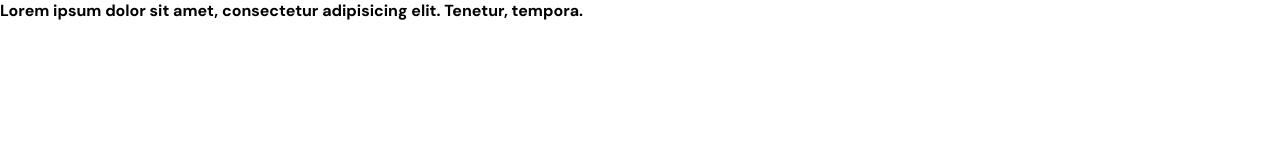
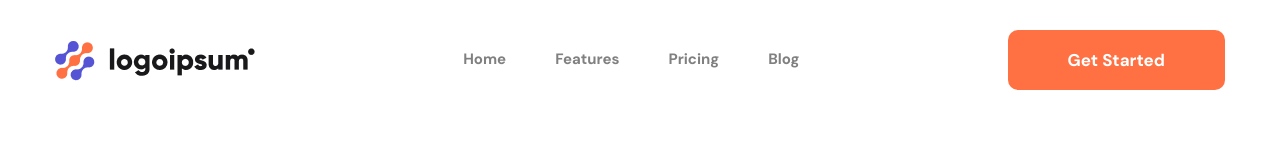
Before and after one commit to abdulkhayevs1/grow, a plain HTML site: page index.html in a window 1280 px wide. Drawn offline with Linux system fonts and the light colour scheme.

Commit message:
header nav was fineshed

```diff
--- a/index.html
+++ b/index.html
@@ -1,12 +1,37 @@
 <!DOCTYPE html>
-<html lang="en">
+<html lang="ru">
 <head>
     <meta charset="UTF-8">
     <meta name="viewport" content="width=device-width, initial-scale=1.0">
-    <title>Document</title>
+    <title>Grow</title>
+    <link rel="stylesheet" href="https://cdnjs.cloudflare.com/ajax/libs/font-awesome/6.5.1/css/all.min.css" integrity="sha512-DTOQO9RWCH3ppGqcWaEA1BIZOC6xxalwEsw9c2QQeAIftl+Vegovlnee1c9QX4TctnWMn13TZye+giMm8e2LwA==" crossorigin="anonymous" referrerpolicy="no-referrer" />
     <link rel="stylesheet" href="style/style.css">
 </head>
 <body>
-    <p>Lorem ipsum dolor sit amet, consectetur adipisicing elit. Tenetur, tempora.</p>
+    <header class="header">
+        <nav class="header__nav ">
+            <div class="header__nav-content container">
+                <img src="images/logo.png" alt="" class="header__nav-image">
+                <ul class="header__nav-list">
+                   <li class="header__nav-item">
+                       <a href="#" class="header__nav-link"> Home </a>
+                   </li>
+                   <li class="header__nav-item">
+                       <a href="#" class="header__nav-link"> Features </a>
+                   </li>
+                   <li class="header__nav-item">
+                       <a href="#" class="header__nav-link"> Pricing </a>
+                   </li>
+                   <li class="header__nav-item">
+                       <a href="#" class="header__nav-link"> Blog </a>
+                   </li>
+                </ul>
+                 <button class="header__nav-btn"> Get Started </button>
+                 <div class="header__nav-burger">
+                   <i class="fa-solid fa-bars"></i>
+                 </div>
+            </div>
+        </nav>
+    </header>
 </body>
 </html>
--- a/style/style.css
+++ b/style/style.css
@@ -24,13 +24,125 @@
 .container {
    max-width: 1200px;
    width: 100%;
-   padding: 0 15px;
+   padding: 0 15px ;
    margin: 0 auto;
 }
 
 /* root end */
 /* ************************ */
 
-p {
+/* header start  */
+
+.header__nav {
+
+padding: 30px 0 0 0;
+}
+
+.header__nav-content {
+ display: flex;
+justify-content: space-between;
+align-items: center;
+}
+
+.header__nav-list {
+    display: flex;
+    gap: 49px ;
+    align-items: center;
+}
+
+.header__nav-link {
+   color: gray;
+   font-family: var(--dm700);
+   font-size: 15px;
+   transition: .3s;
+}
+
+.header__nav-link:hover {
+  color: var(--black);
+
+}
+
+.header__nav-item {
+    display: flex;
+    flex-direction: column;
+     align-items: center;
+
+}
+
+.header__nav-item::after {
+   content: "";
+   height: 2px;
+   width: 0%;
+   background: var(--blue);
+   display: block;
+
+
+   transition: .3s;
+}
+
+.header__nav-item:hover::after {
+    width: 100%;
+}
+
+.header__nav-btn {
+    color: white;
+    background: var(--orange);
+    border-radius: 10px;
+    border: none;
     font-family: var(--dm700);
+    padding: 19px 60px ;
+    font-size: 17px;
+    cursor: pointer;
+
 }
+
+.header__nav-burger {
+    cursor: pointer;
+    display: none;
+
+    font-size: 25px;
+}
+
+/* heaader end */
+/* ************************ */
+
+/* media satrt */
+
+@media (max-width: 1200px ) {
+    .container{
+        max-width: 992px;
+    }
+}
+
+@media (max-width: 992px ) {
+    .container{
+        max-width: 768px;
+    }
+    .header__nav-list{
+        display: none;
+    }
+
+    .header__nav-btn {
+        display: none;
+    }
+
+    .header__nav-burger{
+        display: block;
+    }
+}
+
+@media (max-width: 768px ) {
+    .container{
+        max-width: 576px;
+    }
+}
+
+@media (max-width: 576px ) {
+    .container{
+        max-width: 100%;
+    }
+}
+
+
+/* media end */
+/* ************************ */
```
